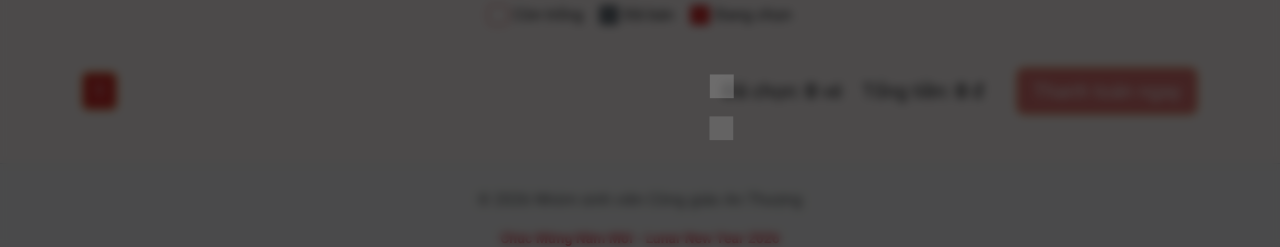
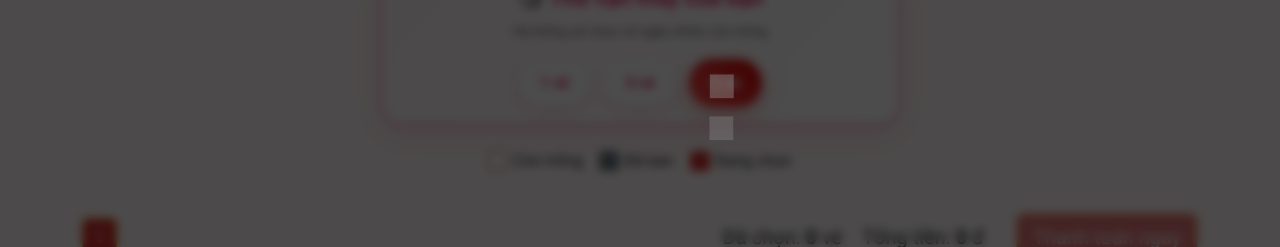
Before and after one commit to tuanworlddev/tickets, a Django app: page / in a window 1280 px wide. Shown: the part 553-800 px from the top of the page. Run offline with Django 5.2, Linux system fonts and the light colour scheme; data that the repository does not hold is empty; grey boxes are pictures that could not be loaded.

Commit message:
add feature random tickets

```diff
--- a/fundraising/templates/fundraising/base.html
+++ b/fundraising/templates/fundraising/base.html
@@ -33,7 +33,7 @@
         </div>
     </nav>
 
-    <div class="container mt-4 mb-5">
+    <div class="container mt-2 mb-5">
         {% if messages %}
         {% for message in messages %}
         <div class="alert alert-{{ message.tags }} alert-dismissible fade show" role="alert">
--- a/fundraising/templates/fundraising/index.html
+++ b/fundraising/templates/fundraising/index.html
@@ -205,14 +205,104 @@
         transform: translateY(-2px);
         box-shadow: 0 6px 20px rgba(213, 0, 0, 0.4);
     }
+
+    .random-box {
+        max-width: 520px;
+        padding: 16px 12px;
+        border-radius: 20px;
+        background: linear-gradient(135deg, #fff5f7, #fff);
+        border: 2px dashed #f06292;
+        box-shadow: 0 10px 30px rgba(216, 27, 96, 0.15);
+    }
+
+    .random-title {
+        font-size: 1.4rem;
+        font-weight: 700;
+        color: #d81b60;
+        margin-bottom: 6px;
+    }
+
+    .random-subtitle {
+        font-size: 0.85rem;
+        color: #666;
+        margin-bottom: 18px;
+    }
+
+    .random-buttons {
+        display: flex;
+        justify-content: center;
+        gap: 12px;
+        flex-wrap: wrap;
+    }
+
+    .random-btn {
+        border: none;
+        background: white;
+        color: #d81b60;
+        border-radius: 50px;
+        padding: 12px 22px;
+        font-weight: 600;
+        font-size: 1rem;
+        cursor: pointer;
+        box-shadow: 0 4px 12px rgba(216, 27, 96, 0.2);
+        transition: all 0.25s ease;
+    }
+
+    .random-btn:hover {
+        transform: translateY(-2px) scale(1.05);
+        background: #fce4ec;
+    }
+
+    .random-btn.highlight {
+        background: linear-gradient(45deg, #ff5252, #d50000);
+        color: #fff;
+        box-shadow: 0 6px 20px rgba(213, 0, 0, 0.35);
+    }
+
+    .random-btn.highlight:hover {
+        background: linear-gradient(45deg, #d50000, #ff5252);
+    }
+
+    .random-hint {
+        margin-top: 14px;
+        font-size: 0.85rem;
+        color: #999;
+        font-style: italic;
+    }
 </style>
 
-<div class="row mb-4">
+<div class="row mb-3">
     <div class="col-12 text-center">
         <img src="https://iili.io/f82rVyJ.jpg" alt="Logo"
             class="d-inline-block align-text-top me-2 rounded img-fluid mb-3">
         <h1 class="display-5 fw-bold text-orange">Chương Trình Xổ Số - Gây Quỹ Thiện Nguyện</h1>
-        <p class="lead" style="font-size: 1.15rem;">🌸 Một tấm vé nhỏ – Một tấm lòng lớn 🌸</p>
+        <p class="lead mb-0" style="font-size: 1.15rem;">🌸 Một tấm vé nhỏ – Một tấm lòng lớn 🌸</p>
+    </div>
+</div>
+
+<div class="row mb-4">
+    <div class="col-12 text-center">
+        <div class="random-box mx-auto">
+            <div class="random-title">
+                🎲 Thử vận may của bạn
+            </div>
+
+            <div class="random-subtitle">
+                Hệ thống sẽ chọn vé ngẫu nhiên còn trống
+            </div>
+
+            <div class="random-buttons">
+                <button type="button" class="random-btn" onclick="randomSelect(1)">
+                    1 vé
+                </button>
+                <button type="button" class="random-btn" onclick="randomSelect(3)">
+                    3 vé
+                </button>
+                <button type="button" class="random-btn highlight" onclick="randomSelect(5)">
+                    5 vé
+                </button>
+            </div>
+        </div>
     </div>
 </div>
 
@@ -366,5 +456,36 @@
         document.getElementById('letter-overlay').classList.add('d-none');
         sessionStorage.setItem('hide_letter_modal', 'true');
     }
+
+    function randomSelect(count) {
+        // Get all available tickets that are NOT currently selected
+        // We look for elements with class 'ticket' that do not have 'sold' class and do not have 'selected' class
+        const availableTickets = Array.from(document.querySelectorAll('.ticket:not(.sold):not(.selected)'));
+
+        if (availableTickets.length === 0) {
+            alert('Không còn vé trống nào trên trang này để chọn thêm!');
+            return;
+        }
+
+        if (availableTickets.length < count) {
+            alert(`Chỉ còn ${availableTickets.length} vé trống trên trang này. Sẽ chọn tất cả.`);
+            count = availableTickets.length;
+        }
+
+        // Shuffle the array
+        const shuffled = availableTickets.sort(() => 0.5 - Math.random());
+
+        // Select the first 'count' elements
+        const toSelect = shuffled.slice(0, count);
+
+        toSelect.forEach(el => {
+            const num = el.dataset.number;
+            selectedTickets.add(num);
+            el.classList.add('selected');
+        });
+
+        saveSelection();
+        updateUI();
+    }
 </script>
 {% endblock %}
--- a/fundraising/views.py
+++ b/fundraising/views.py
@@ -23,7 +23,7 @@ def release_expired_tickets():
 
 def index(request):
     release_expired_tickets()
-    tickets_list = Ticket.objects.all().order_by('number')
+    tickets_list = Ticket.objects.all().order_by('status', 'number')
     paginator = Paginator(tickets_list, 100)
     page_number = request.GET.get('page')
     page_obj = paginator.get_page(page_number)
```
